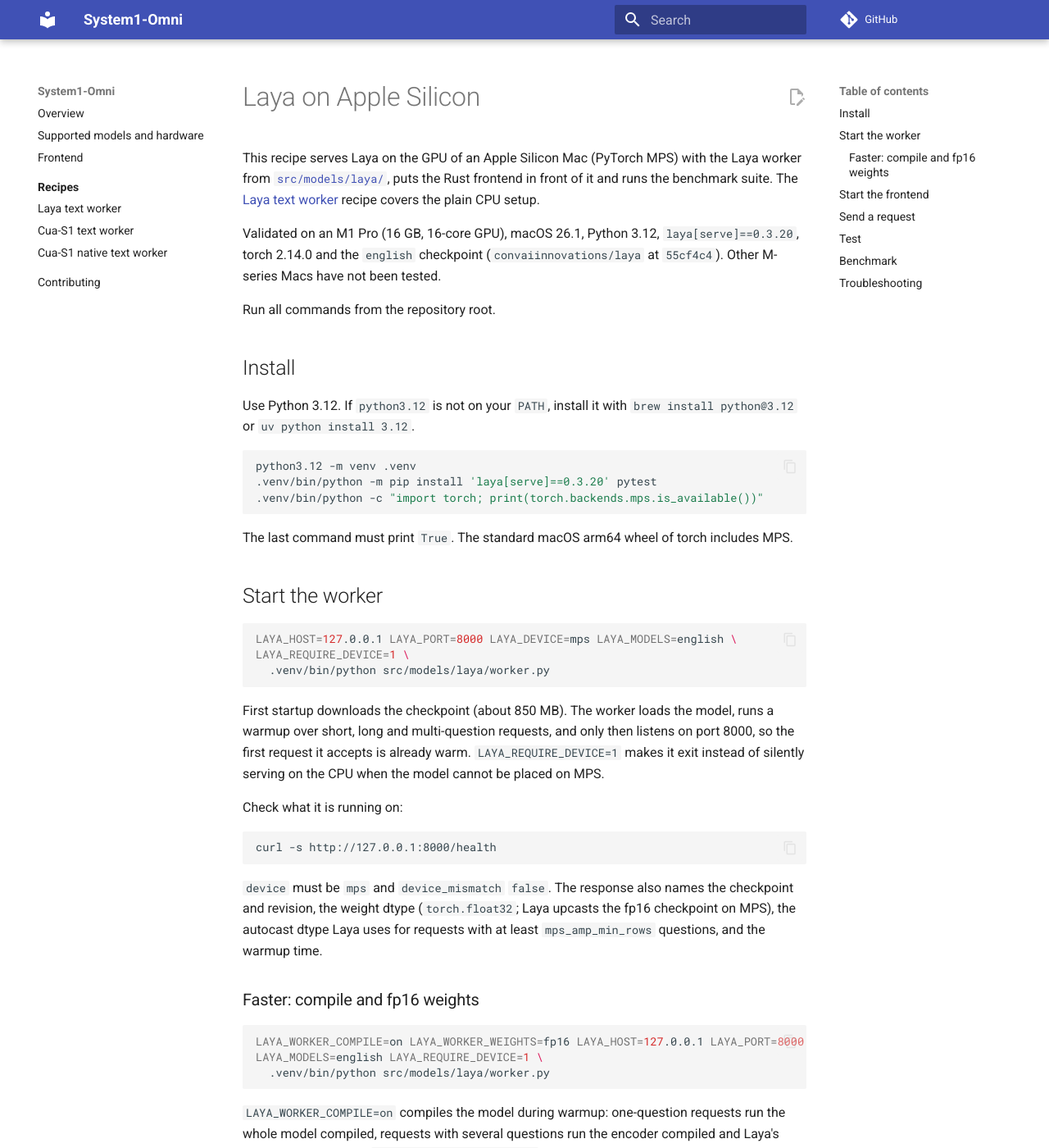
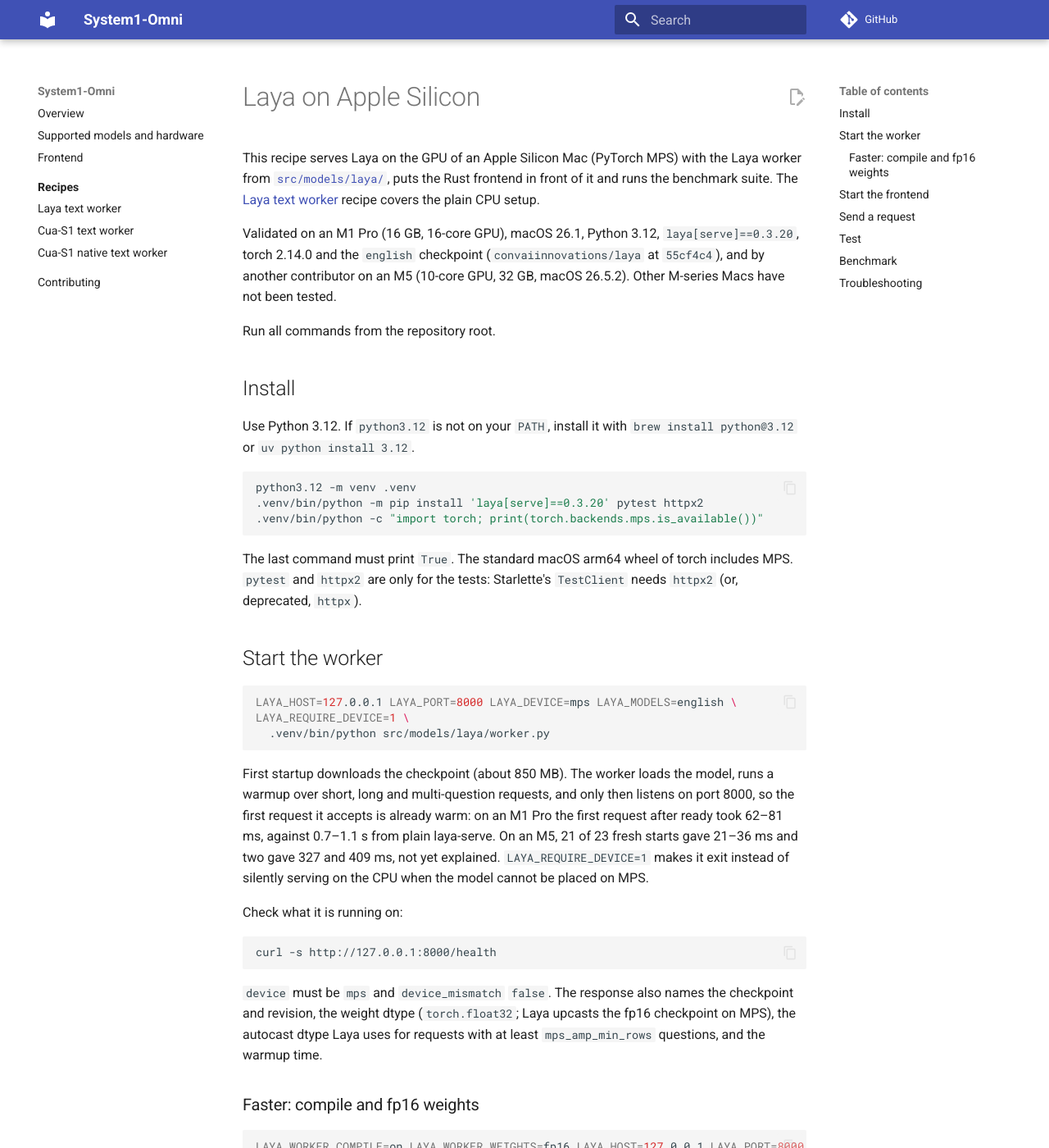
Before and after one commit to Levius-Fubuki/system1-omni, an MkDocs documentation site: the page built from recipe/laya/apple-silicon.md, in a window 1280 px wide and 1400 px high. Shown: the whole window at 82% size. Built offline with MkDocs 1.6.1 and Material for MkDocs 9.7.7, drawn with Linux system fonts in a browser that asks for light colours; comment, search, counter and statistics services are not loaded; some of the changed text lies outside the part shown.

Commit message:
Recipe: M5 results, test dependencies, first-request note
Add the M5 validation from the PR discussion, where fp16 weights speed up
every input even without compile. Install httpx2 for the tests: recent
Starlette's TestClient needs it (httpx is only a deprecated fallback).
State that the first request after ready was occasionally slow on an M5
(2 of 23 fresh starts).

````diff
--- a/recipe/laya/apple-silicon.md
+++ b/recipe/laya/apple-silicon.md
@@ -5,8 +5,8 @@
 the benchmark suite. The [Laya text worker](README.md) recipe covers the plain CPU setup.
 
 Validated on an M1 Pro (16 GB, 16-core GPU), macOS 26.1, Python 3.12, `laya[serve]==0.3.20`,
-torch 2.14.0 and the `english` checkpoint (`convaiinnovations/laya` at `55cf4c4`). Other M-series
-Macs have not been tested.
+torch 2.14.0 and the `english` checkpoint (`convaiinnovations/laya` at `55cf4c4`), and by another
+contributor on an M5 (10-core GPU, 32 GB, macOS 26.5.2). Other M-series Macs have not been tested.
 
 Run all commands from the repository root.
 
@@ -17,11 +17,12 @@
 
 ```sh
 python3.12 -m venv .venv
-.venv/bin/python -m pip install 'laya[serve]==0.3.20' pytest
+.venv/bin/python -m pip install 'laya[serve]==0.3.20' pytest httpx2
 .venv/bin/python -c "import torch; print(torch.backends.mps.is_available())"
 ```
 
-The last command must print `True`. The standard macOS arm64 wheel of torch includes MPS.
+The last command must print `True`. The standard macOS arm64 wheel of torch includes MPS. `pytest` and
+`httpx2` are only for the tests: Starlette's `TestClient` needs `httpx2` (or, deprecated, `httpx`).
 
 ## Start the worker
 
@@ -33,8 +34,10 @@
 
 First startup downloads the checkpoint (about 850 MB). The worker loads the model, runs a warmup
 over short, long and multi-question requests, and only then listens on port 8000, so the first
-request it accepts is already warm. `LAYA_REQUIRE_DEVICE=1` makes it exit instead of silently
-serving on the CPU when the model cannot be placed on MPS.
+request it accepts is already warm: on an M1 Pro the first request after ready took 62–81 ms, against
+0.7–1.1 s from plain laya-serve. On an M5, 21 of 23 fresh starts gave 21–36 ms and two gave 327 and
+409 ms, not yet explained. `LAYA_REQUIRE_DEVICE=1` makes it exit instead of silently serving on the CPU
+when the model cannot be placed on MPS.
 
 Check what it is running on:
 
@@ -63,6 +66,10 @@
 request (about 57 → 35 ms in those runs), 17–20% at 198–484 tokens, 14% for three questions and 18% for
 six, and cut the worker's memory from 3.5 GB to 2.8 GB. Answers stayed within 0.0031 of the fp32
 worker's. The price is startup: the worker becomes ready after 20–30 s instead of about 8 s.
+
+On an M5 the same paired comparison gave median ratios of 0.51–0.53 for one-question requests at
+47–68 tokens, 0.30–0.33 at 198–484 tokens, 0.37 for three questions and 0.60 for six, most of it from
+the fp16 weights, which on that GPU speed up every input even without compile.
 
 `/health` reports under `compile` how many graphs existed when the worker became ready and how many
 exist now; `recompiled_after_ready: true` means a request shape was not covered by the warmup.
````
